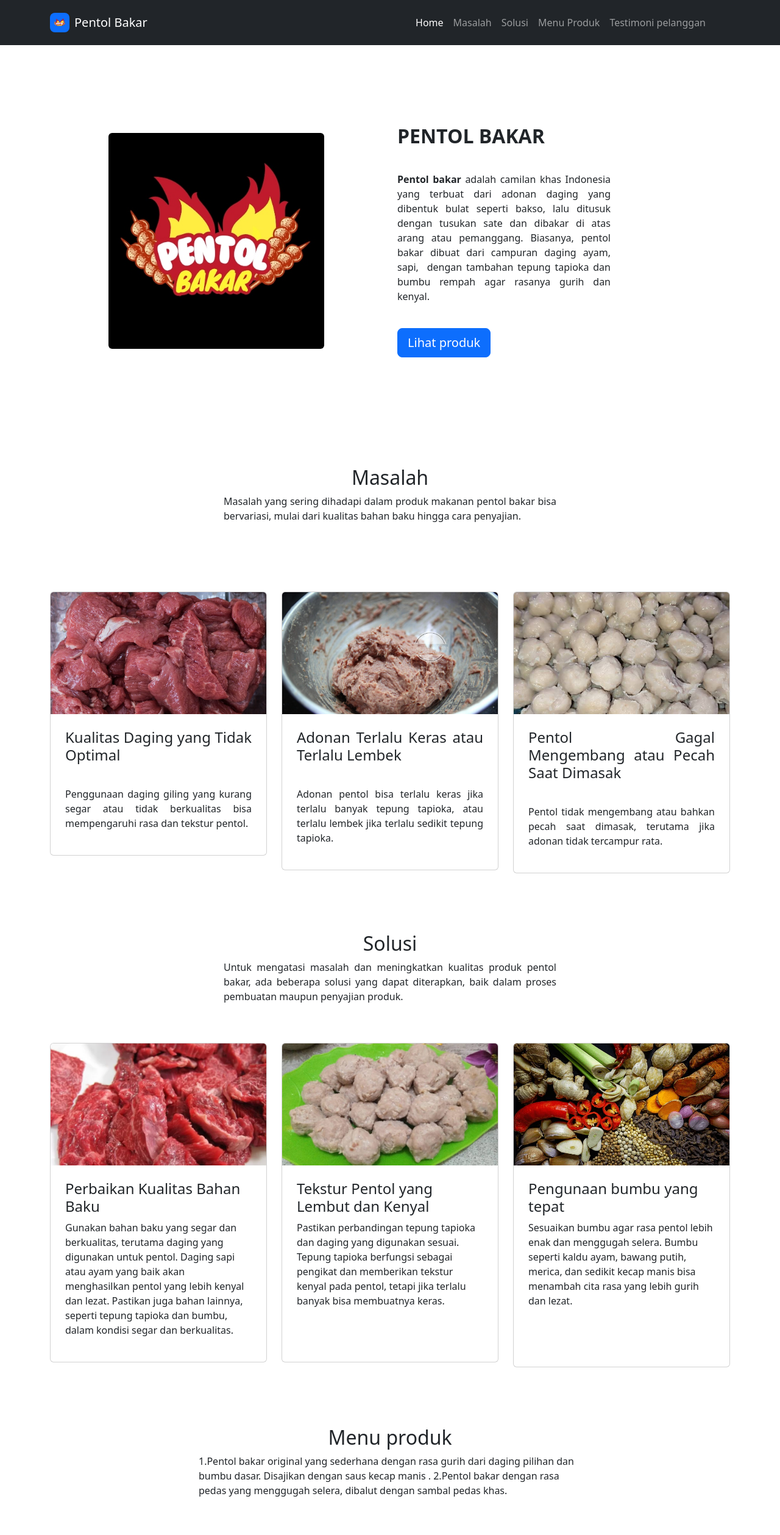
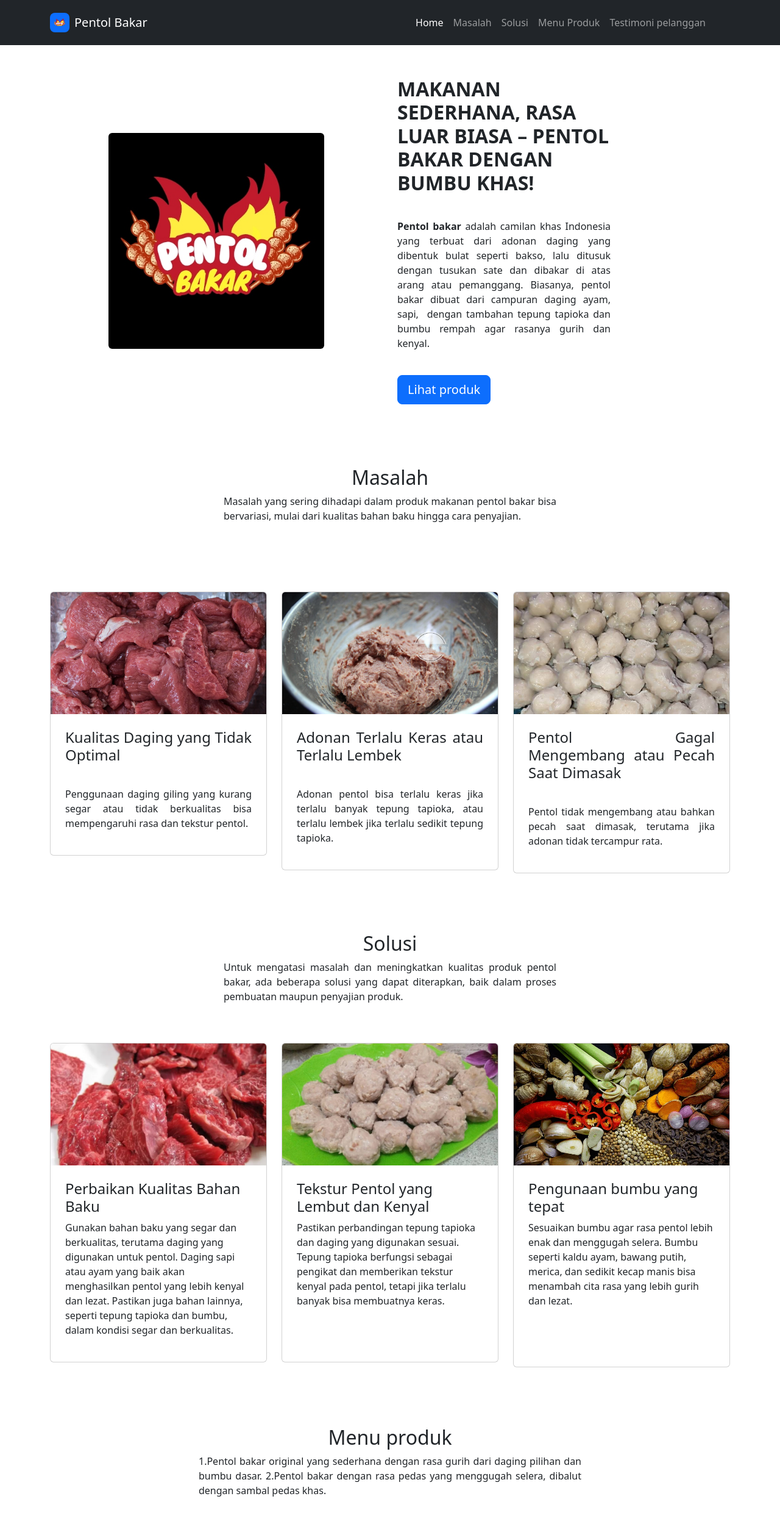
Before and after one commit to aribayu78/aribayu, a plain HTML site: page index.html in a window 1280 px wide. Shown: the top 2517 px of the page at 61% size. Drawn offline with Linux system fonts and the light colour scheme.

Commit message:
Add files via upload

```diff
--- a/index.html
+++ b/index.html
@@ -35,7 +35,7 @@
             </div>
             <div class="col-md-6 d-md-flex align-items-md-center">
                 <div style="max-width: 350px;">
-                    <h2 class="text-uppercase fw-bold">pentol bakar</h2>
+                    <h2 class="text-uppercase fw-bold">Makanan Sederhana, Rasa Luar Biasa – Pentol Bakar dengan Bumbu Khas!</h2>
                     <p class="my-3" style="text-align: justify;"><br><strong>Pentol bakar&nbsp;</strong>adalah camilan khas Indonesia yang terbuat dari adonan daging yang dibentuk bulat seperti bakso, lalu ditusuk dengan tusukan sate dan dibakar di atas arang atau pemanggang. Biasanya, pentol bakar dibuat dari campuran daging ayam, sapi,&nbsp; dengan tambahan tepung tapioka dan bumbu rempah agar rasanya gurih dan kenyal.&nbsp;<br><br></p><a class="btn btn-primary btn-lg me-2" role="button" href="#menuproduk">Lihat produk</a>
                 </div>
             </div>
@@ -121,7 +121,7 @@
         <div class="row mb-5">
             <div class="col-md-8 col-xl-6 text-center mx-auto" id="menuproduk">
                 <h2>Menu produk</h2>
-                <p class="w-lg-50" style="text-align: left;padding: 0px;">1.Pentol bakar original yang sederhana dengan rasa gurih dari daging pilihan dan bumbu dasar. Disajikan dengan saus kecap manis . 2.Pentol bakar dengan rasa pedas yang menggugah selera, dibalut dengan sambal pedas khas.</p>
+                <p class="w-lg-50" style="text-align: justify;padding: 0px;">1.Pentol bakar original yang sederhana dengan rasa gurih dari daging pilihan dan bumbu dasar. 2.Pentol bakar dengan rasa pedas yang menggugah selera, dibalut dengan sambal pedas khas.</p>
             </div>
         </div>
         <div class="container">
```
